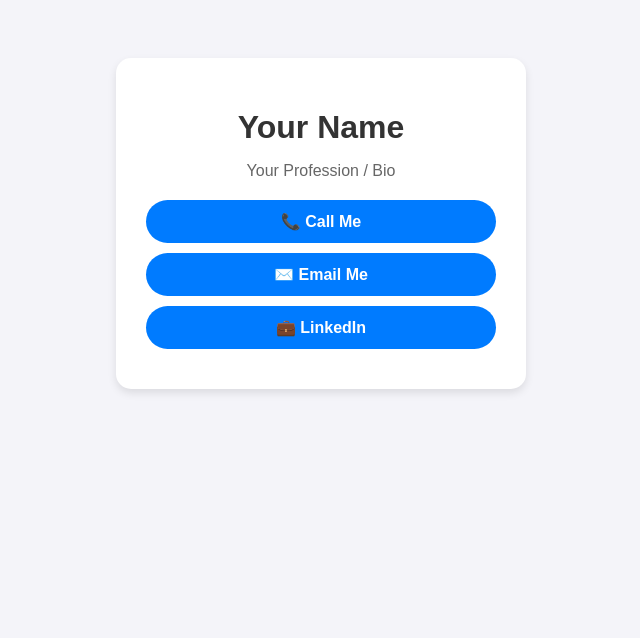
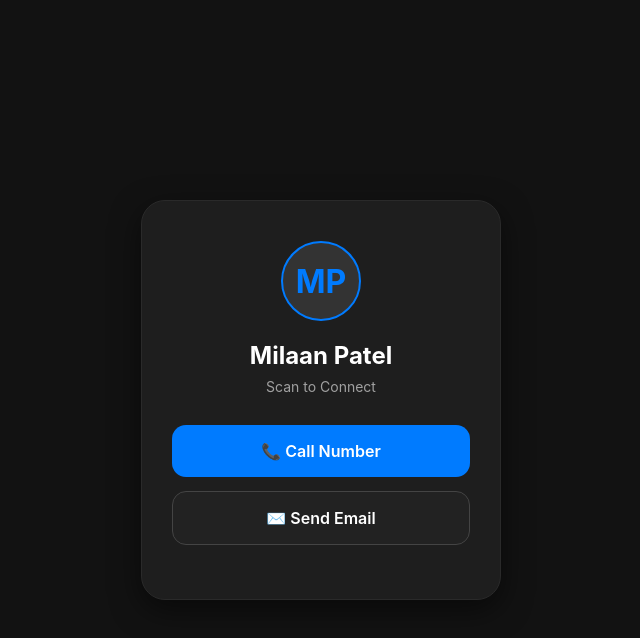
Before and after one commit to milaan111/milaan111.github.io, a plain HTML site: page index.html in a window 1280 px wide. Shown: the whole page, without its empty margins (319-959 px from the left). Drawn offline with Linux system fonts and the light colour scheme.

Commit message:
Update index.html

```diff
--- a/index.html
+++ b/index.html
@@ -3,25 +3,75 @@
 <head>
     <meta charset="UTF-8">
     <meta name="viewport" content="width=device-width, initial-scale=1.0">
-    <title>My Contact Info</title>
+    <title>Milaan Patel - Contact</title>
     <style>
-        body { font-family: Arial, sans-serif; text-align: center; padding: 50px; background-color: #f4f4f9; }
-        .card { background: white; padding: 30px; border-radius: 15px; box-shadow: 0 4px 8px rgba(0,0,0,0.1); display: inline-block; max-width: 350px; width: 100%; }
-        h1 { color: #333; margin-bottom: 5px; }
-        p { color: #666; margin-bottom: 20px; }
-        .btn { display: block; background: #007bff; color: white; padding: 12px; margin: 10px 0; text-decoration: none; border-radius: 25px; font-weight: bold; }
+        * { box-sizing: border-box; margin: 0; padding: 0; }
+        body {
+            font-family: -apple-system, BlinkMacSystemFont, "Segoe UI", Roboto, Helvetica, Arial, sans-serif;
+            background-color: #121212;
+            color: #ffffff;
+            display: flex;
+            justify-content: center;
+            align-items: center;
+            min-height: 100vh;
+            padding: 20px;
+        }
+        .card {
+            background: #1e1e1e;
+            padding: 40px 30px;
+            border-radius: 24px;
+            box-shadow: 0 10px 30px rgba(0,0,0,0.5);
+            text-align: center;
+            max-width: 360px;
+            width: 100%;
+            border: 1px solid #2a2a2a;
+        }
+        .avatar {
+            width: 80px;
+            height: 80px;
+            background: #333;
+            border-radius: 50%;
+            margin: 0 auto 20px;
+            display: flex;
+            justify-content: center;
+            align-items: center;
+            font-size: 32px;
+            font-weight: bold;
+            color: #007bff;
+            border: 2px solid #007bff;
+        }
+        h1 { font-size: 24px; margin-bottom: 8px; color: #ffffff; font-weight: 700; }
+        p { font-size: 14px; color: #a0a0a0; margin-bottom: 30px; }
+        .btn {
+            display: flex;
+            align-items: center;
+            justify-content: center;
+            gap: 10px;
+            background: #007bff;
+            color: white;
+            padding: 16px;
+            margin: 14px 0;
+            text-decoration: none;
+            border-radius: 14px;
+            font-weight: 600;
+            font-size: 16px;
+            transition: background 0.2s, transform 0.1s;
+        }
         .btn:hover { background: #0056b3; }
+        .btn:active { transform: scale(0.98); }
+        .btn-email { background: #222; border: 1px solid #444; }
+        .btn-email:hover { background: #333; }
     </style>
 </head>
 <body>
     <div class="card">
-        <h1>Your Name</h1>
-        <p>Your Profession / Bio</p>
+        <div class="avatar">MP</div>
+        <h1>Milaan Patel</h1>
+        <p>Scan to Connect</p>
 
-        <!-- Change the links below to your actual details -->
-        <a class="btn" href="tel:+1234567890">📞 Call Me</a>
-        <a class="btn" href="mailto:your-email@example.com">✉️ Email Me</a>
-        <a class="btn" href="https://linkedin.com" target="_blank">💼 LinkedIn</a>
+        <!-- Action links that open native phone apps -->
+        <a class="btn" href="tel:+447979309148">📞 Call Number</a>
+        <a class="btn btn-email" href="mailto:milaanpatel12@gmail.com">✉️ Send Email</a>
     </div>
 </body>
 </html>
```
